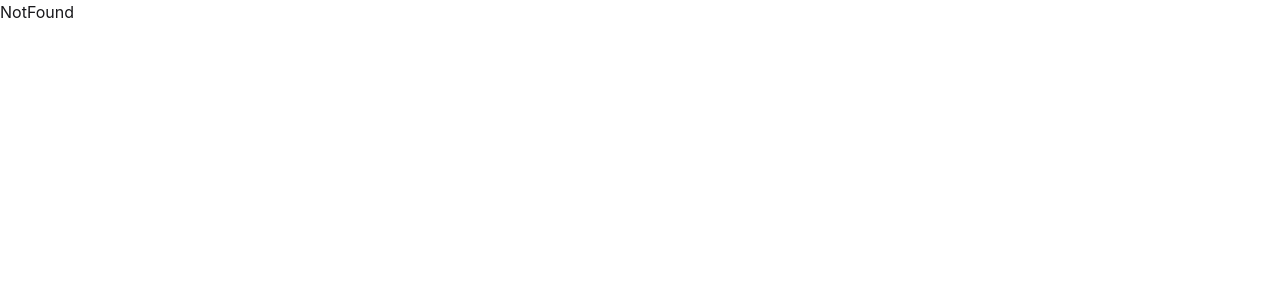
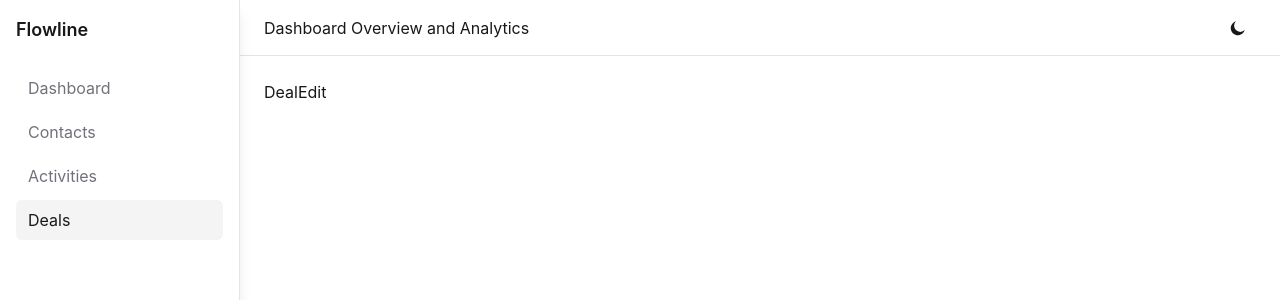
Before and after one commit to FiratCanTas/flowline, a React (Vite) app: page /deals/1/edit in a window 1280 px wide. Shown: the top 300 px of the page. Built offline with nearby package versions, Linux system fonts and the light colour scheme.

Commit message:
feat: add deal edit page

```diff
--- a/src/App.jsx
+++ b/src/App.jsx
@@ -9,6 +9,7 @@ import ContactDetail from './pages/ContactDetail';
 import ContactNew from './pages/ContactNew';
 import ContactEdit from './pages/ContactEdit';
 import DealNew from './pages/DealNew';
+import DealEdit from './pages/DealEdit';
 
 const App = () => {
   return (
@@ -20,6 +21,7 @@ const App = () => {
         <Route path="/contacts/:id/edit" element={<ContactEdit />} />
         <Route path="/contacts/new" element={<ContactNew />} />
         <Route path="/deals" element={<Deals />} />
+        <Route path="/deals/:id/edit" element={<DealEdit />} />
         <Route path="/deals/new" element={<DealNew />} />
         <Route path="/activities" element={<Activities />} />
       </Route>
--- /dev/null
+++ b/src/pages/DealEdit.jsx
@@ -0,0 +1,5 @@
+const DealEdit = () => {
+  return <>DealEdit</>;
+};
+
+export default DealEdit;
```
